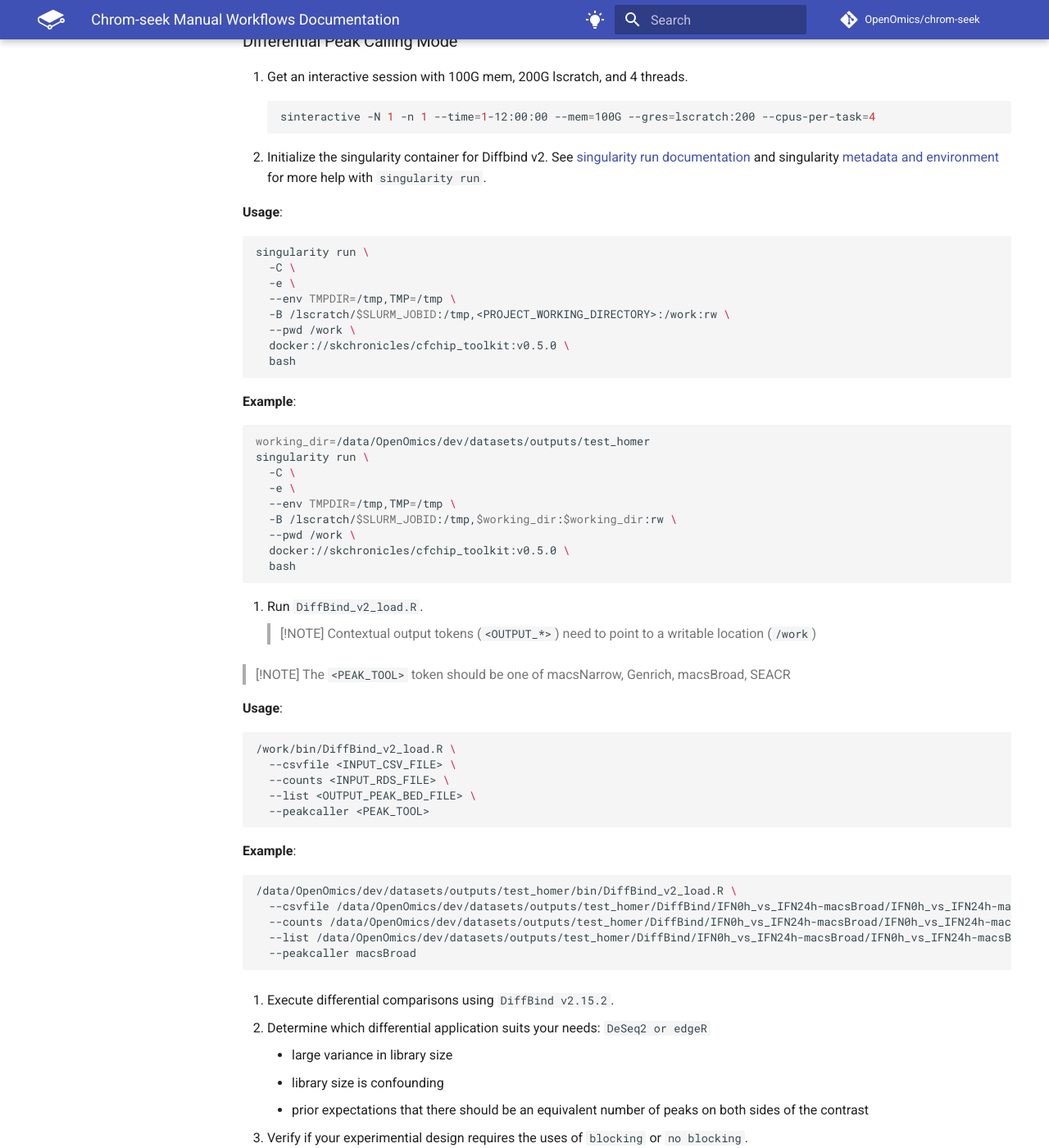
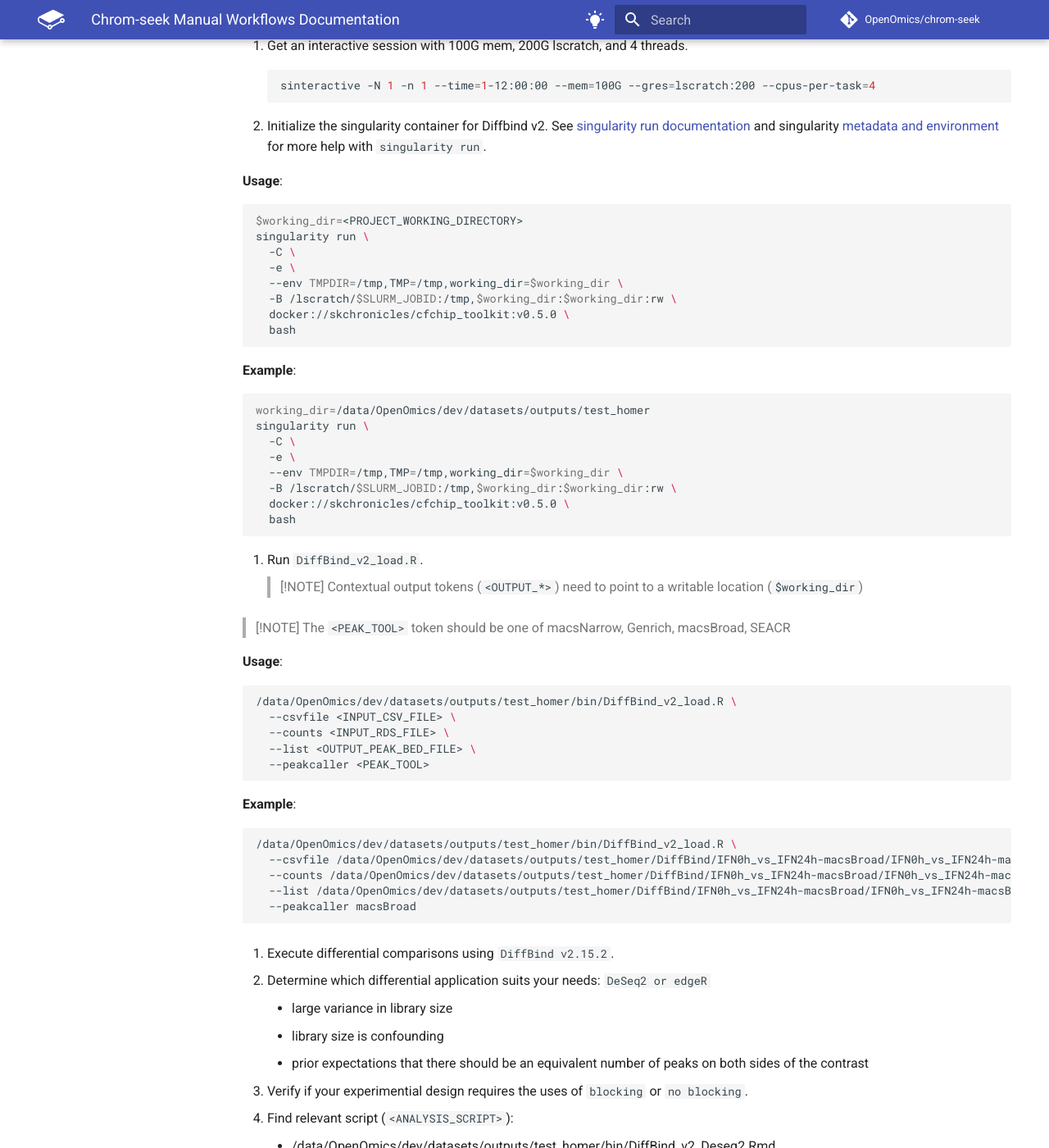
Before and after one commit to OpenOmics/chrom-seek, an MkDocs documentation site: the page built from docs/manual_workflows.md, in a window 1280 px wide and 1400 px high, scrolled down 2766 px. Shown: the whole window at 82% size. Built offline with MkDocs 1.6.1 and Material for MkDocs 9.7.7, drawn with Linux system fonts in a browser that asks for light colours; comment, search, counter and statistics services are not loaded; the version menu is left out; some of the changed text lies outside the part shown.

Commit message:
fix: update language around /work, using  instead

````diff
--- a/docs/manual_workflows.md
+++ b/docs/manual_workflows.md
@@ -65,7 +65,6 @@ Perform either quality control analysis or differential binding analysis using D
       -e \
       --env TMPDIR=/tmp,TMP=/tmp \
       -B /lscratch/$SLURM_JOBID:/tmp,<PROJECT_WORKING_DIR>:<PROJECT_WORKING_DIR>:rw \
-      --pwd /work \
       docker://skchronicles/cfchip_toolkit:v0.5.0 \
       bash
   ```
@@ -78,14 +77,13 @@ Perform either quality control analysis or differential binding analysis using D
       -e \
       --env TMPDIR=/tmp,TMP=/tmp,working_dir=$working_dir \
       -B /lscratch/$SLURM_JOBID:/tmp,$working_dir:$working_dir:rw \
-      --pwd /work \
       docker://skchronicles/cfchip_toolkit:v0.5.0 \
       bash
   ```
 3. Run `DiffBind_v2_QC.Rmd` using example code. See [Diffbind v3.12.0](https://bioconductor.statistik.tu-dortmund.de/packages/3.18/bioc/html/DiffBind.html) documentation for reference.
 
   > [!NOTE]
-  > Contextual output tokens (`<OUTPUT_*>`) need to point to a writable location (/work)
+  > Contextual output tokens (`<OUTPUT_*>`) need to point to a writable location (`$working_dir`)
 
   > [!NOTE]
   > The `<PEAK_TOOL>` token should be one of macsNarrow, Genrich, macsBroad, SEACR
@@ -114,12 +112,12 @@ Perform either quality control analysis or differential binding analysis using D
 
   **Usage**:
   ```bash
+  $working_dir=<PROJECT_WORKING_DIRECTORY>
   singularity run \
     -C \
     -e \
-    --env TMPDIR=/tmp,TMP=/tmp \
-    -B /lscratch/$SLURM_JOBID:/tmp,<PROJECT_WORKING_DIRECTORY>:/work:rw \
-    --pwd /work \
+    --env TMPDIR=/tmp,TMP=/tmp,working_dir=$working_dir \
+    -B /lscratch/$SLURM_JOBID:/tmp,$working_dir:$working_dir:rw \
     docker://skchronicles/cfchip_toolkit:v0.5.0 \
     bash
   ```
@@ -130,16 +128,15 @@ Perform either quality control analysis or differential binding analysis using D
   singularity run \
     -C \
     -e \
-    --env TMPDIR=/tmp,TMP=/tmp \
+    --env TMPDIR=/tmp,TMP=/tmp,working_dir=$working_dir \
     -B /lscratch/$SLURM_JOBID:/tmp,$working_dir:$working_dir:rw \
-    --pwd /work \
     docker://skchronicles/cfchip_toolkit:v0.5.0 \
     bash
   ```
 
 3. Run `DiffBind_v2_load.R`.
   > [!NOTE]
-  > Contextual output tokens (`<OUTPUT_*>`) need to point to a writable location (`/work`)
+  > Contextual output tokens (`<OUTPUT_*>`) need to point to a writable location (`$working_dir`)
 
   > [!NOTE]
   > The `<PEAK_TOOL>` token should be one of macsNarrow, Genrich, macsBroad, SEACR
@@ -147,7 +144,7 @@ Perform either quality control analysis or differential binding analysis using D
 
   **Usage**:
   ```bash
-  /work/bin/DiffBind_v2_load.R \
+  /data/OpenOmics/dev/datasets/outputs/test_homer/bin/DiffBind_v2_load.R \
     --csvfile <INPUT_CSV_FILE> \
     --counts <INPUT_RDS_FILE> \
     --list <OUTPUT_PEAK_BED_FILE> \
@@ -214,7 +211,7 @@ Annotate genomic peaks with gene information, regulatory elements, and genomic c
 1. Create UROPA configuration file:
 
   > [!NOTE]
-  > Contextual output tokens (`<OUTPUT_*>`) need to point to a writable location (/work)
+  > Contextual output tokens (`<OUTPUT_*>`) need to point to a writable location (`$working_dir`)
 
   ```json
   {
@@ -315,11 +312,11 @@ Combine differential binding results from DiffBind with gene annotations from UR
   2. Decide if you want to filter at a higher FDR or fold change than default UROPA settings [Optional]: `<FDR_THRESHOLD>`, `<FC_THRESHOLD>`
 
   > [!NOTE]
-  > Contextual output tokens (`<OUTPUT_*>`) need to point to a writable location (/work)
+  > Contextual output tokens (`<OUTPUT_*>`) need to point to a writable location (`$working_dir`)
 
   **Usage**:
   ```bash
-  python /work/bin/merge_diffbind_uropa.py \
+  python $working_dir/bin/merge_diffbind_uropa.py \
     --diffbind <DIFFBIND_CSV_FILE> \
     --uropa <UROPA_FINAL_HITS> \
     --fdr <FDR_THRESHOLD> \
````
